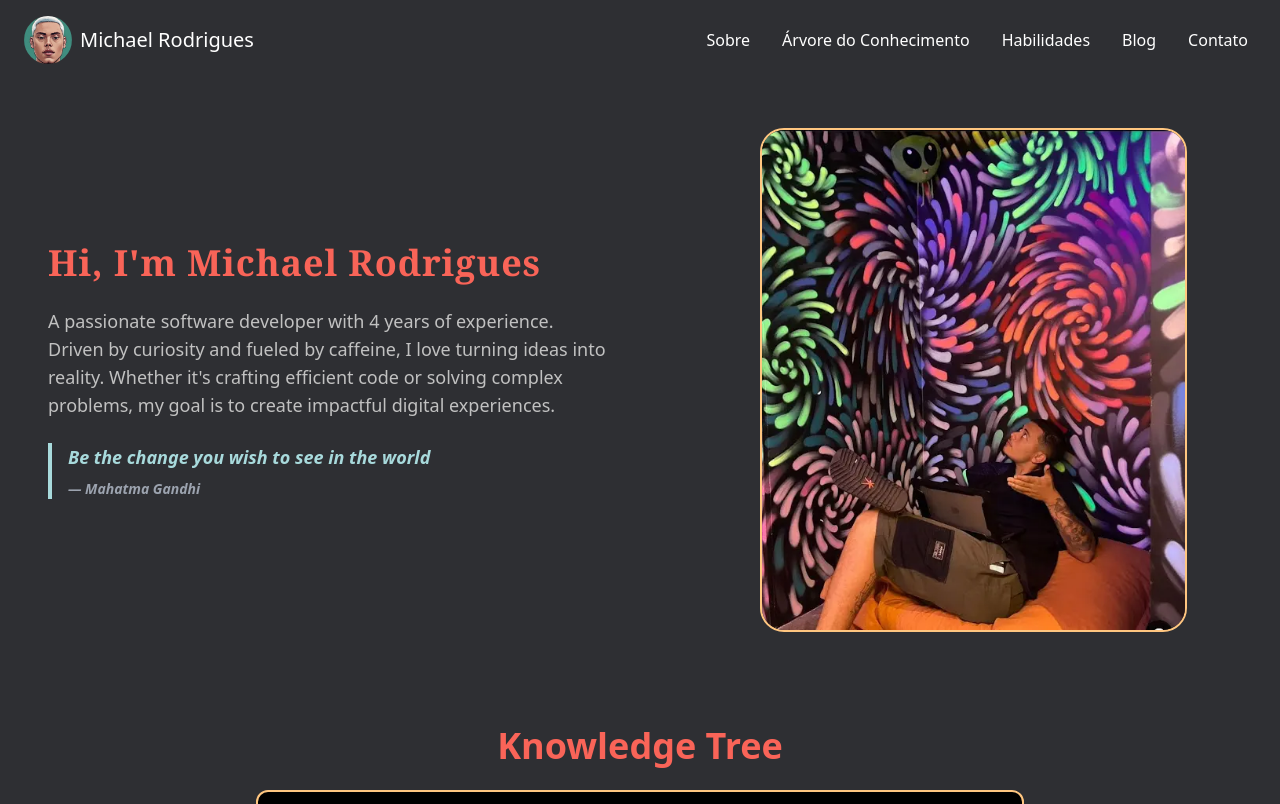
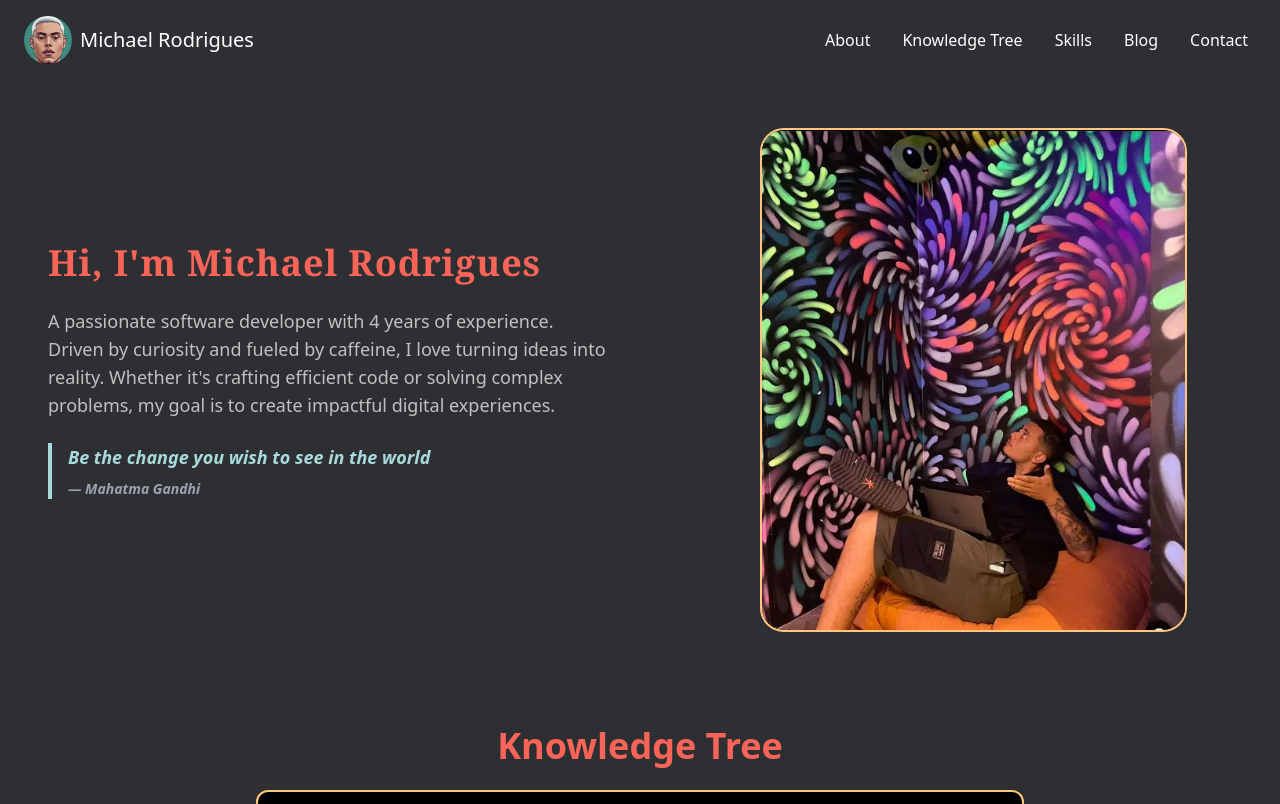
Before and after one commit to michaelrodriguess/michael-dev, a Next.js app: page / in a window 1280 px wide. Shown: the top 804 px of the page. Built offline with nearby package versions, Linux system fonts and the light colour scheme.

Commit message:
refact: refact link handler

```diff
--- a/src/app/page.tsx
+++ b/src/app/page.tsx
@@ -69,7 +69,7 @@ export default function Home() {
           </div>
         </section>
 
-        <section id="skills" className="py-10 sm:py-16 lg:py-20">
+        <section id="skills" className="py-5 sm:py-10 lg:py-">
           <SkillsSection />
         </section>
 
--- a/src/components/ContactSection.tsx
+++ b/src/components/ContactSection.tsx
@@ -36,7 +36,7 @@ const ContactSection: React.FC = () => {
 
   return (
     <section
-      id="contato"
+      id="contact"
       className="bg-gradient-to-b from-[#2A2B30] to-[#232428] py-8 sm:py-12 md:py-16 lg:py-24"
     >
       <div className="container mx-auto px-4 sm:px-6 lg:px-8">
--- a/src/components/Header.tsx
+++ b/src/components/Header.tsx
@@ -4,7 +4,15 @@ import { useState, useEffect } from "react";
 import { CiMenuBurger } from "react-icons/ci";
 import { IoCloseOutline } from "react-icons/io5";
 
-function Header() {
+const menuItems = [
+  { label: "About", id: "about" },
+  { label: "Knowledge Tree", id: "knowledge-tree" },
+  { label: "Skills", id: "skills" },
+  { label: "Blog", id: "blog" },
+  { label: "Contact", id: "contact" },
+];
+
+const Header: React.FC = () => {
   const [isMenuOpen, setIsMenuOpen] = useState(false);
 
   useEffect(() => {
@@ -14,13 +22,13 @@ function Header() {
     };
   }, [isMenuOpen]);
 
-  const menuItems = [
-    "Sobre",
-    "Árvore do Conhecimento",
-    "Habilidades",
-    "Blog",
-    "Contato",
-  ];
+  const scrollToSection = (id: string) => {
+    const section = document.getElementById(id);
+    if (section) {
+      section.scrollIntoView({ behavior: "smooth" });
+      setIsMenuOpen(false);
+    }
+  };
 
   return (
     <header className="relative flex flex-col md:flex-row items-center justify-between px-4 md:px-6 py-4 text-white">
@@ -59,15 +67,15 @@ function Header() {
       )}
 
       <nav className="hidden md:flex flex-row gap-2 md:gap-4">
-        {menuItems.map((item) => (
-          <a
-            key={item}
-            href={`#${item.toLowerCase().replace(/ /g, "-")}`}
-            className="relative group text-white px-2 py-1"
+        {menuItems.map(({ label, id }) => (
+          <button
+            key={id}
+            onClick={() => scrollToSection(id)}
+            className="relative group text-white px-2 py-1 cursor-pointer"
           >
-            {item}
+            {label}
             <span className="absolute left-0 bottom-0 w-0 h-[2px] bg-[#FFCF96] transition-all duration-300 group-hover:w-full" />
-          </a>
+          </button>
         ))}
       </nav>
 
@@ -86,22 +94,21 @@ function Header() {
       >
         <div className="py-4">
           <nav className="flex flex-col">
-            {menuItems.map((item) => (
-              <a
-                key={item}
-                href={`#${item.toLowerCase().replace(/ /g, "-")}`}
+            {menuItems.map(({ label, id }) => (
+              <button
+                key={id}
+                onClick={() => scrollToSection(id)}
                 className="relative group text-white px-6 py-3 hover:bg-white/10 transition-colors"
-                onClick={() => setIsMenuOpen(false)}
               >
-                {item}
+                {label}
                 <span className="absolute left-0 bottom-1 w-0 h-[2px] bg-[#FFCF96] transition-all duration-300 group-hover:w-full" />
-              </a>
+              </button>
             ))}
           </nav>
         </div>
       </div>
     </header>
   );
-}
+};
 
 export default Header;
```
